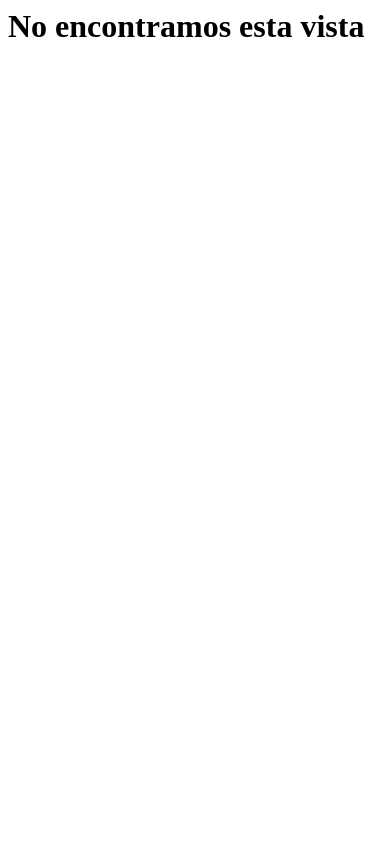
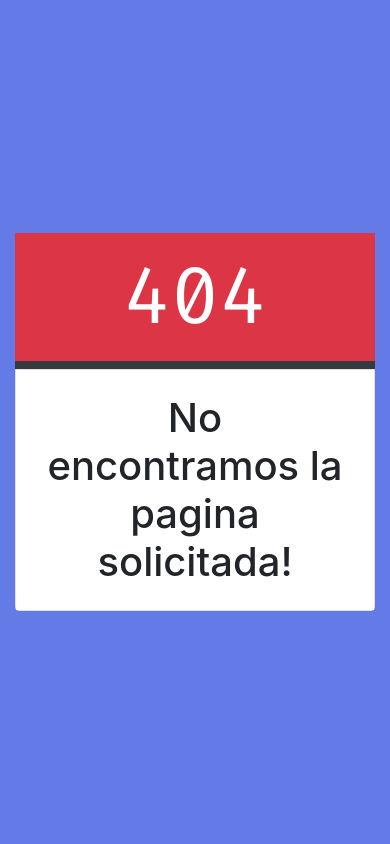
Before and after one commit to taguz91/pera-admin, a PHP site: page /pera-admin/404 in a window 390 px wide. Run offline with PHP 8.4, Linux system fonts and the light colour scheme; some libraries are stand-ins or nearby versions.

Commit message:
Estilisando la pagina de error

```diff
--- a/public/css/main.css
+++ b/public/css/main.css
@@ -13,3 +13,8 @@
 .text-ista-yellow {
   color: #fed330;
 }
+
+.titulo-gigante {
+  font-size: 5.0em;
+  font-family: 'Fira Code', monospace;
+}
--- a/src/utils/error.php
+++ b/src/utils/error.php
@@ -2,7 +2,7 @@
 abstract class Errores{
 
   static function error404(){
-    echo "<h1>No encontramos esta vista</h1>";
+    require_once 'src/vista/static/errores/404.php';
   }
 
   static function errorVariableNoEncontrada(){
--- /dev/null
+++ b/src/vista/static/errores/404.php
@@ -0,0 +1,25 @@
+<?php
+require_once 'src/vista/templates/headersp.php';
+ ?>
+
+<div class="row m-auto">
+
+  <div class="col-md-8 m-auto">
+
+    <div class="row bg-dark">
+      <h1 class="text-center text-white w-100 titulo-gigante bg-danger p-3 h-25">404</h1>
+    </div>
+
+    <div class="row border rounded-bottom h-100">
+      <h1 class="p-4 m-auto bg-white text-center">
+        No encontramos la pagina solicitada!
+      </h1>
+    </div>
+
+  </div>
+
+</div>
+
+ <?php
+ require_once 'src/vista/templates/footersp.php';
+  ?>
--- /dev/null
+++ b/src/vista/templates/footersp.php
@@ -0,0 +1,11 @@
+
+</div>
+</div>
+
+<script src="https://code.jquery.com/jquery-3.3.1.slim.min.js" integrity="sha384-q8i/X+965DzO0rT7abK41JStQIAqVgRVzpbzo5smXKp4YfRvH+8abtTE1Pi6jizo" crossorigin="anonymous"></script>
+<script src="https://cdnjs.cloudflare.com/ajax/libs/popper.js/1.14.7/umd/popper.min.js" integrity="sha384-UO2eT0CpHqdSJQ6hJty5KVphtPhzWj9WO1clHTMGa3JDZwrnQq4sF86dIHNDz0W1" crossorigin="anonymous"></script>
+<script src="https://stackpath.bootstrapcdn.com/bootstrap/4.3.1/js/bootstrap.min.js" integrity="sha384-JjSmVgyd0p3pXB1rRibZUAYoIIy6OrQ6VrjIEaFf/nJGzIxFDsf4x0xIM+B07jRM" crossorigin="anonymous"></script>
+
+
+</body>
+</html>
--- /dev/null
+++ b/src/vista/templates/headersp.php
@@ -0,0 +1,15 @@
+<!DOCTYPE html>
+<html lang="es" dir="ltr">
+  <head>
+    <meta charset="utf-8">
+    <title>Pera - Login</title>
+    <link rel="stylesheet" href="<?php echo constant('URL'); ?>public/css/login.css">
+    <link rel="stylesheet" href="<?php echo constant('URL'); ?>public/css/main.css">
+    <link rel="stylesheet" href="https://stackpath.bootstrapcdn.com/bootstrap/4.3.1/css/bootstrap.min.css" integrity="sha384-ggOyR0iXCbMQv3Xipma34MD+dH/1fQ784/j6cY/iJTQUOhcWr7x9JvoRxT2MZw1T" crossorigin="anonymous">
+    <link href="https://fonts.googleapis.com/css?family=Fira+Code|Source+Sans+Pro&display=swap" rel="stylesheet">
+  </head>
+  <body class="fondo-login">
+
+
+      <div class="container h-100">
+        <div class="d-flex justify-content-center h-100">
```
Also changed, not shown: src/vista/static/login.php (+12 -2 lines).
